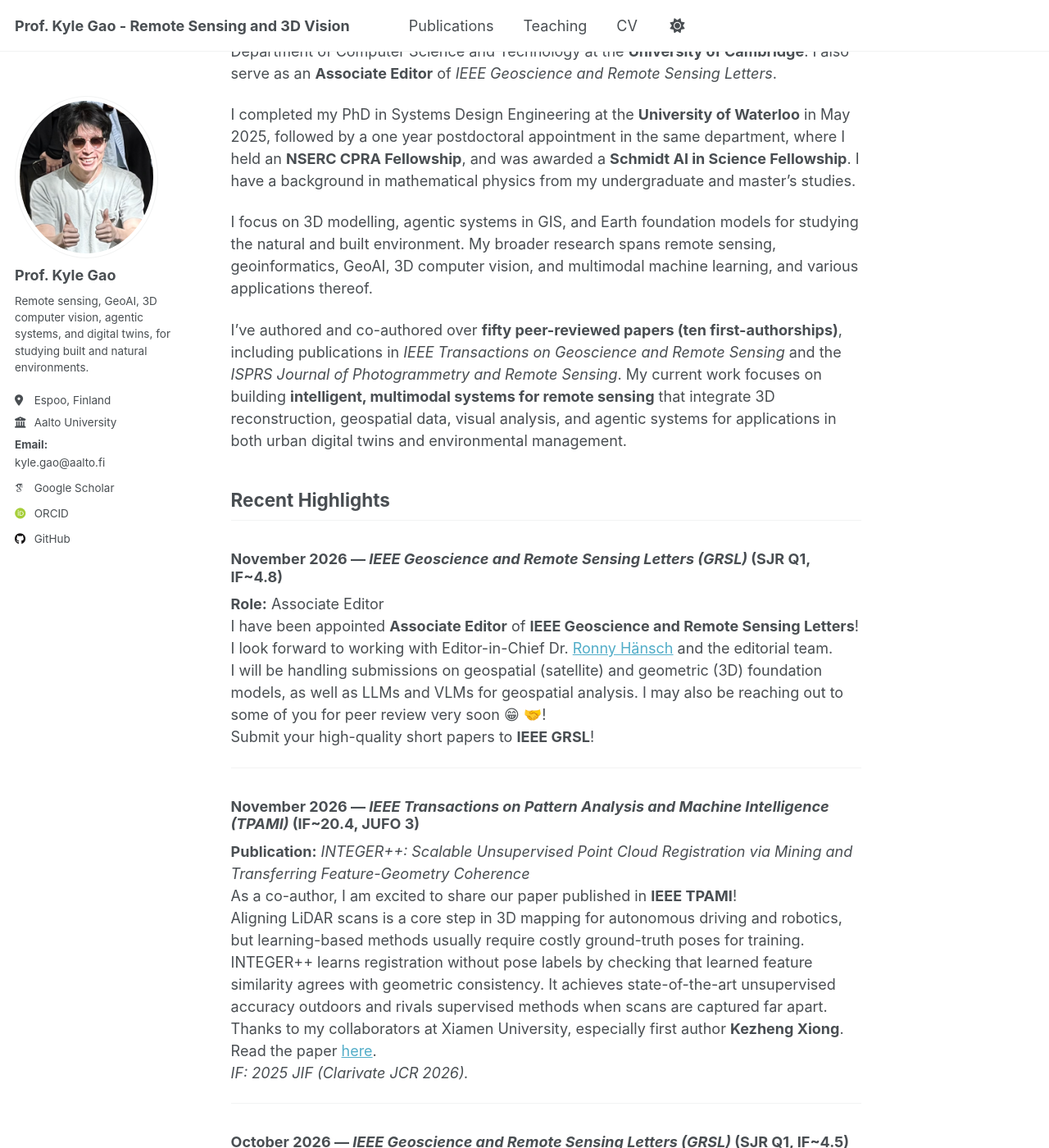
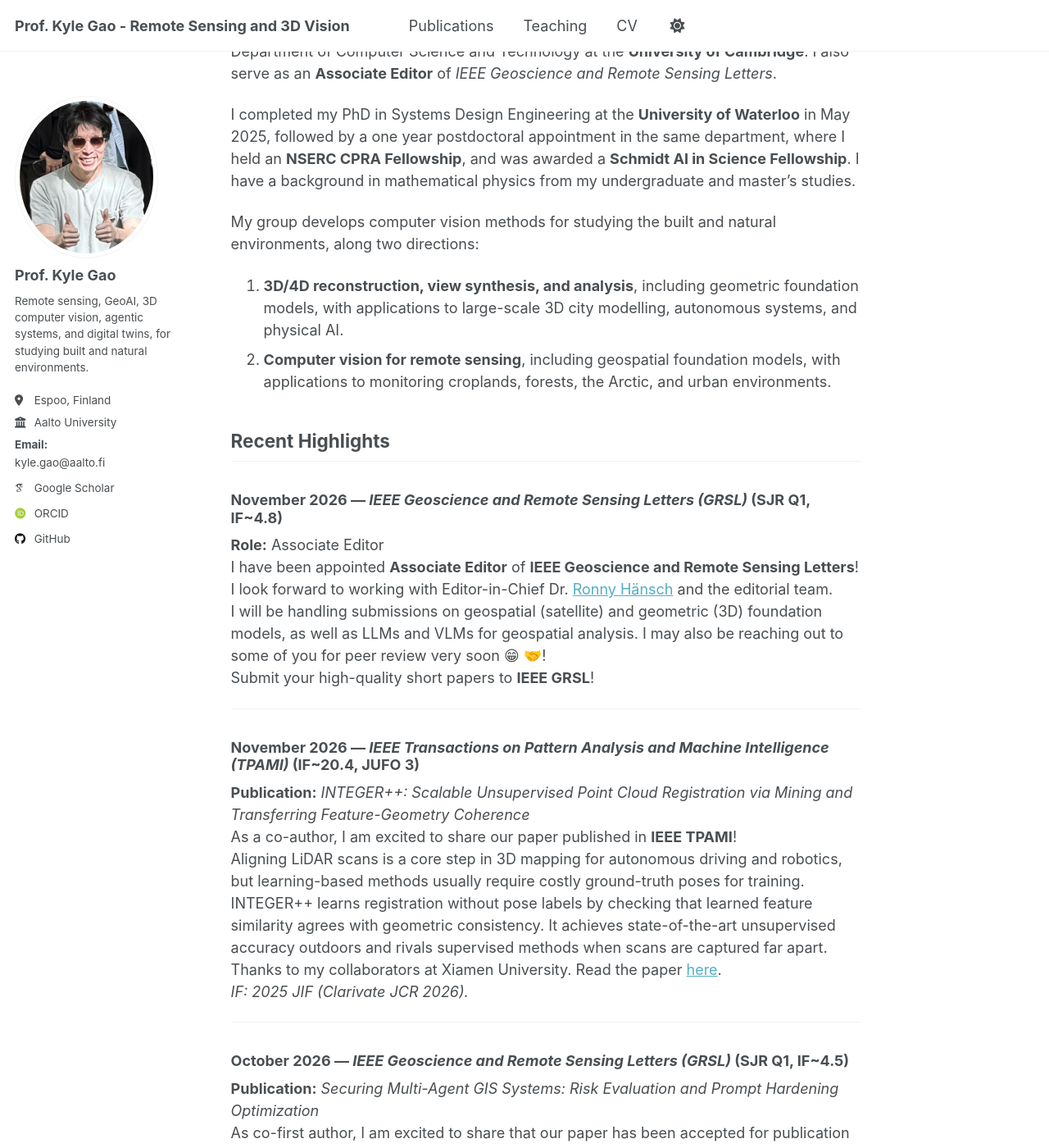
Before and after one commit to kyle-gao/kyle-gao.github.io, a Jekyll site: the page built from _pages/about.md, in a window 1280 px wide and 1400 px high, scrolled down 242 px. Shown: the whole window at 82% size. Built offline with Jekyll 4.4.1, drawn with Linux system fonts in a browser that asks for light colours; some web fonts are replaced; a script that is not in the unit is left out.

Commit message:
Rewrite About research focus; simplify INTEGER++ acknowledgement
Co-Authored-By: Claude Opus 5.5 <noreply@anthropic.com>
Claude-Session: https://claude.ai/code/session_01AQEMVuyzPe7wxwX9EmjsRw

```diff
--- a/_pages/about.md
+++ b/_pages/about.md
@@ -13,10 +13,10 @@ I’m **Kyle (Yilin) Gao**, a **Tenure Track Assistant Professor of Geoinformati
 
 I completed my PhD in Systems Design Engineering at the **University of Waterloo** in May 2025, followed by a one year postdoctoral appointment in the same department, where I held an **NSERC CPRA Fellowship**, and was awarded a **Schmidt AI in Science Fellowship**. I have a background in mathematical physics from my undergraduate and master's studies.
 
-I focus on 3D modelling, agentic systems in GIS, and Earth foundation models for studying the natural and built environment. My broader research spans remote sensing, geoinformatics, GeoAI, 3D computer vision, and multimodal machine learning, and various applications thereof.
+My group develops computer vision methods for studying the built and natural environments, along two directions:
 
-I’ve authored and co-authored over **fifty peer-reviewed papers (ten first-authorships)**, including publications in *IEEE Transactions on Geoscience and Remote Sensing* and the *ISPRS Journal of Photogrammetry and Remote Sensing*.
-My current work focuses on building **intelligent, multimodal systems for remote sensing** that integrate 3D reconstruction, geospatial data, visual analysis, and agentic systems for applications in both urban digital twins and environmental management.
+1. **3D/4D reconstruction, view synthesis, and analysis**, including geometric foundation models, with applications to large-scale 3D city modelling, autonomous systems, and physical AI.
+2. **Computer vision for remote sensing**, including geospatial foundation models, with applications to monitoring croplands, forests, the Arctic, and urban environments.
 
 ## Recent Highlights
 ### November 2026 — *IEEE Geoscience and Remote Sensing Letters (GRSL)* (SJR Q1, IF~4.8)
@@ -32,7 +32,7 @@ Submit your high-quality short papers to **IEEE GRSL**!
 **Publication:** *INTEGER++: Scalable Unsupervised Point Cloud Registration via Mining and Transferring Feature-Geometry Coherence*
 As a co-author, I am excited to share our paper published in **IEEE TPAMI**!
 Aligning LiDAR scans is a core step in 3D mapping for autonomous driving and robotics, but learning-based methods usually require costly ground-truth poses for training. INTEGER++ learns registration without pose labels by checking that learned feature similarity agrees with geometric consistency. It achieves state-of-the-art unsupervised accuracy outdoors and rivals supervised methods when scans are captured far apart.
-Thanks to my collaborators at Xiamen University, especially first author **Kezheng Xiong**. Read the paper [here](https://doi.org/10.1109/TPAMI.2026.3754044).
+Thanks to my collaborators at Xiamen University. Read the paper [here](https://doi.org/10.1109/TPAMI.2026.3754044).
 *IF: 2025 JIF (Clarivate JCR 2026).*
 
 ---
```
